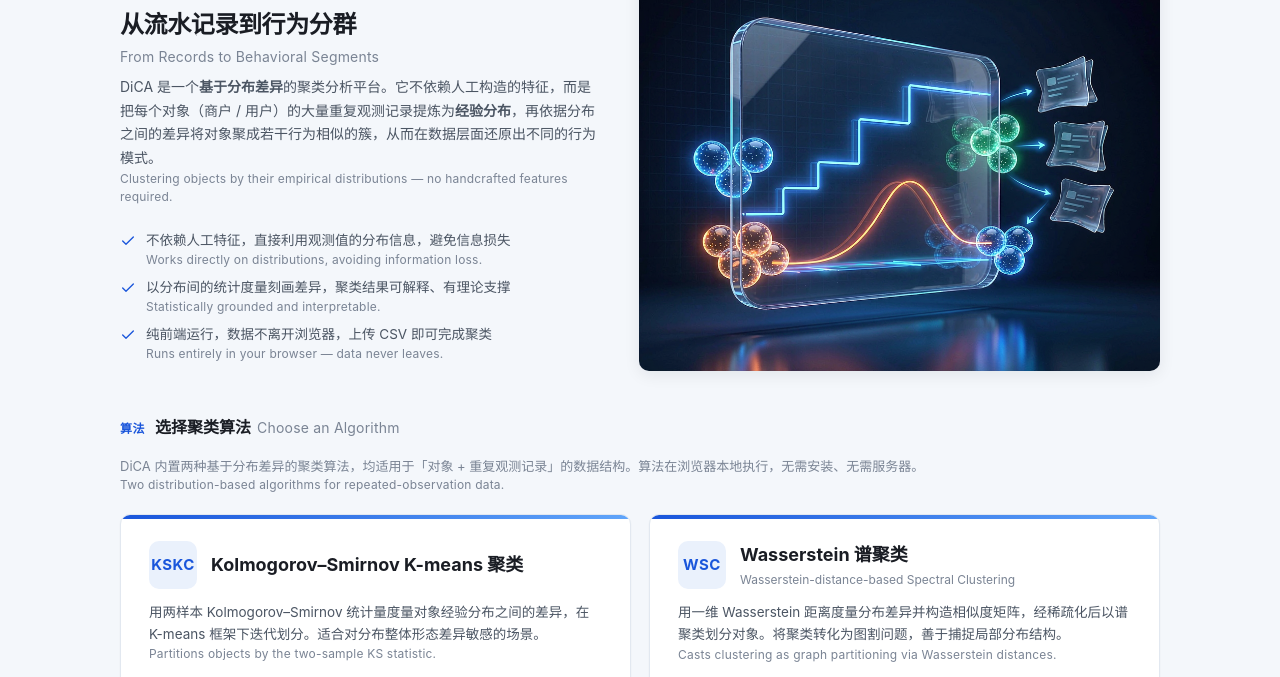
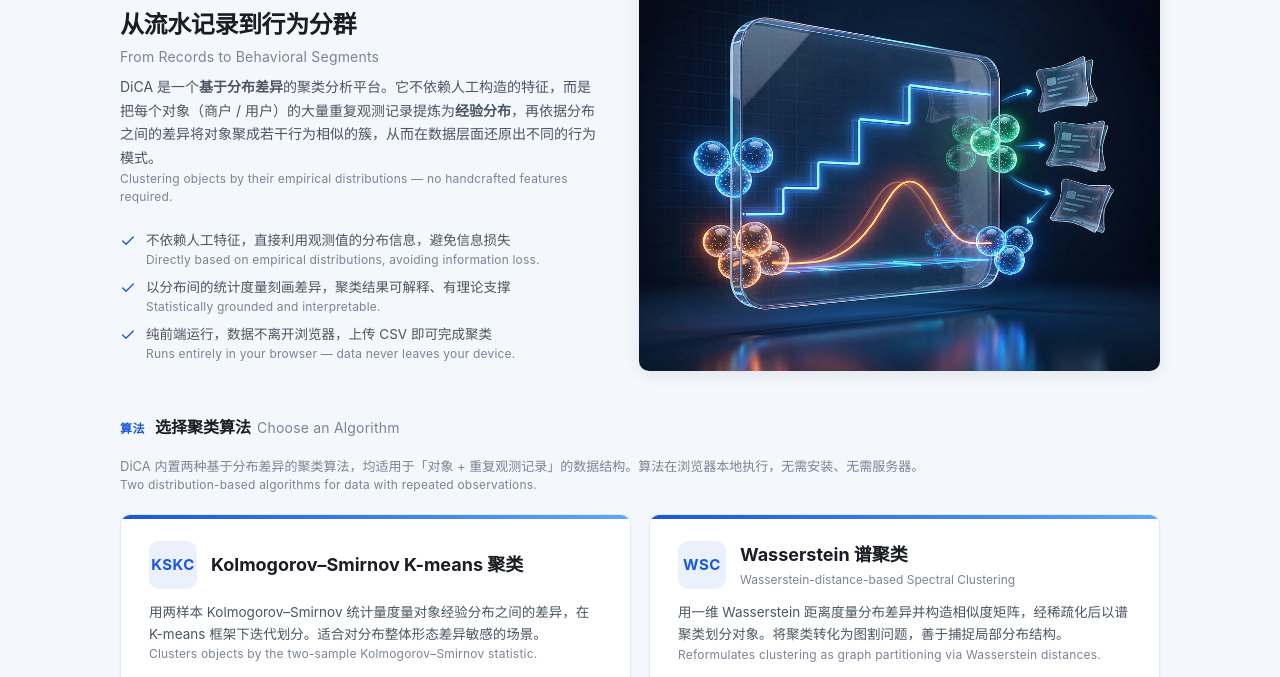
Before and after one commit to inqzhu/DiCA, a plain HTML site: page index.html in a window 1280 px wide. Shown: the part 98-775 px from the top of the page. Drawn offline with Linux system fonts and the light colour scheme.

Commit message:
Refine English copy

```diff
--- a/index.html
+++ b/index.html
@@ -32,7 +32,7 @@
       <ul class="hero-points">
         <li>
           <svg width="16" height="16" viewBox="0 0 24 24" fill="none" stroke="currentColor" stroke-width="2" stroke-linecap="round" stroke-linejoin="round"><path d="M20 6L9 17l-5-5"/></svg>
-          <span>不依赖人工特征，直接利用观测值的分布信息，避免信息损失<span class="en">Works directly on distributions, avoiding information loss.</span></span>
+          <span>不依赖人工特征，直接利用观测值的分布信息，避免信息损失<span class="en">Directly based on empirical distributions, avoiding information loss.</span></span>
         </li>
         <li>
           <svg width="16" height="16" viewBox="0 0 24 24" fill="none" stroke="currentColor" stroke-width="2" stroke-linecap="round" stroke-linejoin="round"><path d="M20 6L9 17l-5-5"/></svg>
@@ -40,7 +40,7 @@
         </li>
         <li>
           <svg width="16" height="16" viewBox="0 0 24 24" fill="none" stroke="currentColor" stroke-width="2" stroke-linecap="round" stroke-linejoin="round"><path d="M20 6L9 17l-5-5"/></svg>
-          <span>纯前端运行，数据不离开浏览器，上传 CSV 即可完成聚类<span class="en">Runs entirely in your browser — data never leaves.</span></span>
+          <span>纯前端运行，数据不离开浏览器，上传 CSV 即可完成聚类<span class="en">Runs entirely in your browser — data never leaves your device.</span></span>
         </li>
       </ul>
     </div>
@@ -54,7 +54,7 @@
       <span class="step">算法</span>
       <h2>选择聚类算法<span class="en">Choose an Algorithm</span></h2>
     </div>
-    <p class="hint">DiCA 内置两种基于分布差异的聚类算法，均适用于「对象 + 重复观测记录」的数据结构。算法在浏览器本地执行，无需安装、无需服务器。<span class="en">Two distribution-based algorithms for repeated-observation data.</span></p>
+    <p class="hint">DiCA 内置两种基于分布差异的聚类算法，均适用于「对象 + 重复观测记录」的数据结构。算法在浏览器本地执行，无需安装、无需服务器。<span class="en">Two distribution-based algorithms for data with repeated observations.</span></p>
 
     <div class="algo-cards" style="margin:0; padding:0;">
       <a class="algo-card" href="kskc.html">
@@ -64,7 +64,7 @@
             <h3>Kolmogorov–Smirnov K-means 聚类</h3>
           </div>
         </div>
-        <p>用两样本 Kolmogorov–Smirnov 统计量度量对象经验分布之间的差异，在 K-means 框架下迭代划分。适合对分布整体形态差异敏感的场景。<span class="en">Partitions objects by the two-sample KS statistic.</span></p>
+        <p>用两样本 Kolmogorov–Smirnov 统计量度量对象经验分布之间的差异，在 K-means 框架下迭代划分。适合对分布整体形态差异敏感的场景。<span class="en">Clusters objects by the two-sample Kolmogorov–Smirnov statistic.</span></p>
         <div class="algo-meta">
           <span>
             <svg width="14" height="14" viewBox="0 0 24 24" fill="none" stroke="currentColor" stroke-width="2" stroke-linecap="round" stroke-linejoin="round"><path d="M20 6L9 17l-5-5"/></svg>
@@ -89,7 +89,7 @@
             <div class="algo-en">Wasserstein-distance-based Spectral Clustering</div>
           </div>
         </div>
-        <p>用一维 Wasserstein 距离度量分布差异并构造相似度矩阵，经稀疏化后以谱聚类划分对象。将聚类转化为图割问题，善于捕捉局部分布结构。<span class="en">Casts clustering as graph partitioning via Wasserstein distances.</span></p>
+        <p>用一维 Wasserstein 距离度量分布差异并构造相似度矩阵，经稀疏化后以谱聚类划分对象。将聚类转化为图割问题，善于捕捉局部分布结构。<span class="en">Reformulates clustering as graph partitioning via Wasserstein distances.</span></p>
         <div class="algo-meta">
           <span>
             <svg width="14" height="14" viewBox="0 0 24 24" fill="none" stroke="currentColor" stroke-width="2" stroke-linecap="round" stroke-linejoin="round"><path d="M20 6L9 17l-5-5"/></svg>
```
Also changed, not shown: kskc.html (+2 -2 lines), wsc.html (+2 -2 lines).
